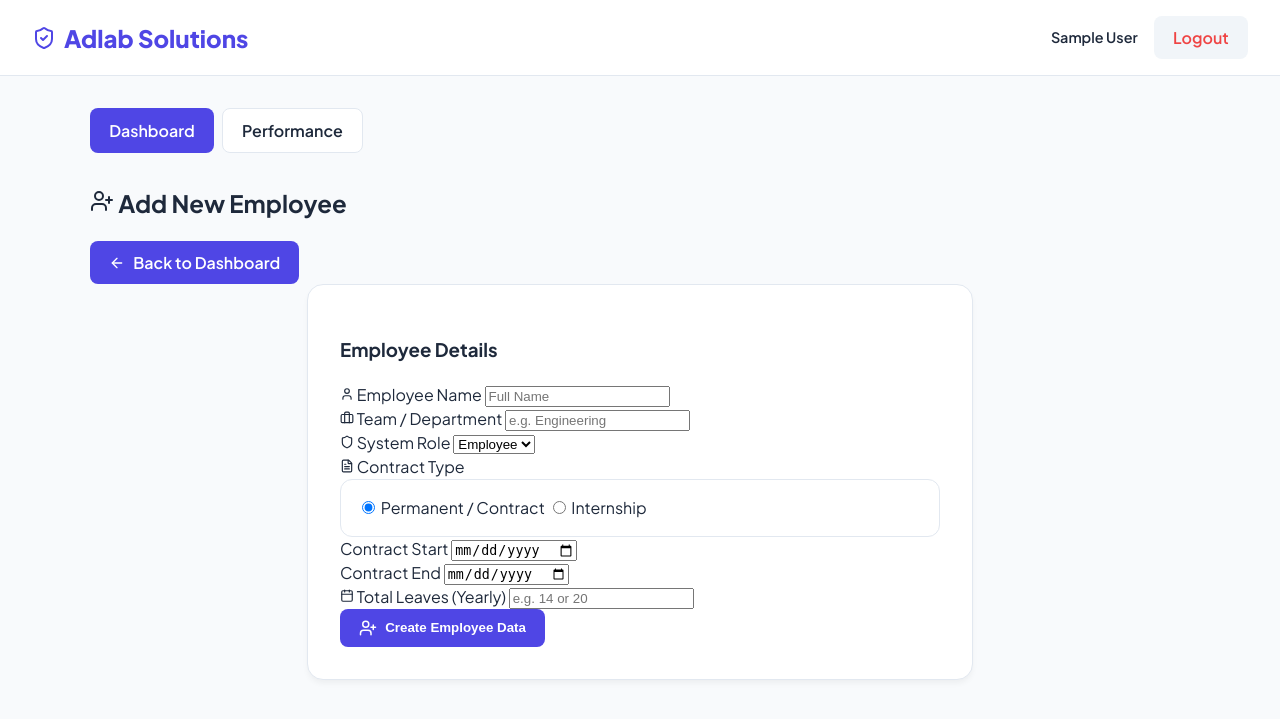
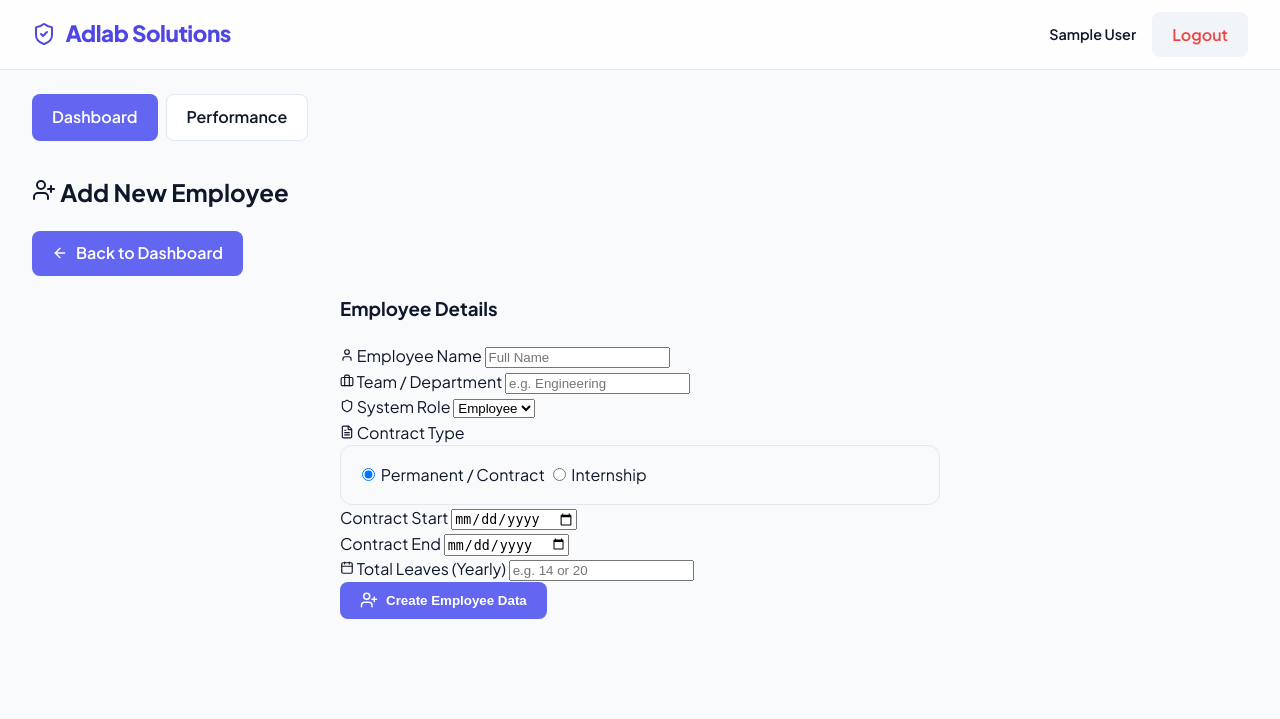
Before and after one commit to Ahsan60712/attendance-system, a Flask app: page /admin/add-employee in a window 1280 px wide. Shown: the top 719 px of the page. Run offline with Flask 3, Linux system fonts and the light colour scheme; the visitor is signed in with stand-in values (Sample User, id 1).

Commit message:
Fixed base.html admin_performance endpoint name

```diff
--- a/templates/base.html
+++ b/templates/base.html
@@ -7,39 +7,45 @@
     <link href="https://fonts.googleapis.com/css2?family=Plus+Jakarta+Sans:wght@400;600;700;800&display=swap" rel="stylesheet">
     <script src="https://unpkg.com/lucide@latest"></script>
     <style>
-        :root { --primary: #4f46e5; --bg: #f8fafc; --text: #1e293b; --border: #e2e8f0; }
-        body { font-family: 'Plus Jakarta Sans', sans-serif; background: var(--bg); color: var(--text); margin: 0; line-height: 1.5; }
-        .container { max-width: 1100px; margin: 0 auto; padding: 2rem; }
-        header { background: white; padding: 1rem 2rem; border-bottom: 1px solid var(--border); display: flex; justify-content: space-between; align-items: center; }
-        .logo { font-weight: 800; font-size: 1.5rem; color: var(--primary); text-decoration: none; display: flex; align-items: center; gap: 0.5rem; }
-        .btn { padding: 0.6rem 1.2rem; background: var(--primary); color: white; text-decoration: none; border-radius: 8px; font-weight: 600; border: none; cursor: pointer; display: inline-flex; align-items: center; gap: 0.5rem; }
-        .card { background: white; padding: 2rem; border-radius: 16px; border: 1px solid var(--border); box-shadow: 0 4px 6px -1px rgba(0,0,0,0.05); margin-bottom: 2rem; }
-        .stats-grid { display: grid; grid-template-columns: repeat(auto-fit, minmax(200px, 1fr)); gap: 1.5rem; margin-bottom: 2rem; }
-        .stat-card { background: white; padding: 1.5rem; border-radius: 12px; border: 1px solid var(--border); text-align: center; }
-        .stat-card .value { font-size: 2.25rem; font-weight: 800; color: var(--primary); display: block; }
-        .stat-card .label { font-size: 0.8rem; color: #64748b; font-weight: 600; text-transform: uppercase; }
-        table { width: 100%; border-collapse: collapse; margin-top: 1rem; }
-        th { text-align: left; padding: 1rem; background: #f1f5f9; font-size: 0.75rem; text-transform: uppercase; border-bottom: 2px solid var(--border); }
-        td { padding: 1rem; border-bottom: 1px solid var(--border); font-size: 0.9rem; }
-        .badge { padding: 0.3rem 0.8rem; border-radius: 99px; font-size: 0.75rem; font-weight: 700; }
-        .badge-approved { background: #dcfce7; color: #166534; }
-        .badge-pending { background: #fef9c3; color: #854d0e; }
-        .badge-rejected { background: #fee2e2; color: #991b1b; }
-
-        /* Alert Styles */
-        .alert { padding: 1rem 1.5rem; border-radius: 12px; margin-bottom: 2rem; display: flex; align-items: center; gap: 0.75rem; font-weight: 600; animation: slideIn 0.3s ease-out; transition: opacity 0.5s; }
-        .alert-success { background: #dcfce7; color: #166534; border: 1px solid #bbf7d0; }
-        .alert-error, .alert-danger { background: #fee2e2; color: #991b1b; border: 1px solid #fecaca; }
-        .alert-info { background: #e0f2fe; color: #0369a1; border: 1px solid #bae6fd; }
-        @keyframes slideIn { from { transform: translateY(-10px); opacity: 0; } to { transform: translateY(0); opacity: 1; } }
+        :root {
+            --primary: #6366f1;
+            --primary-dark: #4f46e5;
+            --bg: #f8fafc;
+            --text: #0f172a;
+            --border: #e2e8f0;
+        }
+        body {
+            font-family: 'Plus Jakarta Sans', sans-serif;
+            background: var(--bg);
+            color: var(--text);
+            margin: 0;
+            line-height: 1.6;
+            -webkit-font-smoothing: antialiased;
+        }
+        .container { max-width: 1280px; margin: 0 auto; padding: 1.5rem 2rem; }
+        header {
+            background: rgba(255, 255, 255, 0.8);
+            backdrop-filter: blur(12px);
+            padding: 0.75rem 2rem;
+            border-bottom: 1px solid var(--border);
+            display: flex;
+            justify-content: space-between;
+            align-items: center;
+            position: sticky;
+            top: 0;
+            z-index: 1000;
+        }
+        .logo { font-weight: 800; font-size: 1.4rem; color: var(--primary-dark); text-decoration: none; display: flex; align-items: center; gap: 0.6rem; letter-spacing: -0.02em; }
+        .btn { padding: 0.6rem 1.25rem; background: var(--primary); color: white; text-decoration: none; border-radius: 8px; font-weight: 600; border: none; cursor: pointer; display: inline-flex; align-items: center; gap: 0.5rem; transition: all 0.2s; }
+        .btn:hover { background: var(--primary-dark); transform: translateY(-1px); }
     </style>
 </head>
 <body>
-    {% if session.get('logged_in') %}
+    {% if session.get('logged_in') or session.get('emp_name') %}
     <header>
         <a href="/" class="logo"><i data-lucide="shield-check"></i> Adlab Solutions</a>
         <div style="display: flex; align-items: center; gap: 1rem;">
-            <span style="font-weight: 600; font-size: 0.9rem;">{{ session.get('emp_name') }}</span>
+            <span style="font-weight: 600; font-size: 0.9rem;">{{ session.get('emp_name') | replace('_', ' ') }}</span>
             <a href="{{ url_for('logout') }}" class="btn" style="background: #f1f5f9; color: #ef4444;">Logout</a>
         </div>
     </header>
@@ -50,11 +56,7 @@
         <nav style="margin-bottom: 2rem; display: flex; gap: 0.5rem; overflow-x: auto;">
             {% if session.get('user_type') == 'admin' %}
                 <a href="{{ url_for('admin_dashboard') }}" class="btn">Dashboard</a>
-                <a href="{{ url_for('admin_performance') }}" class="btn" style="background:white; color:var(--text); border:1px solid var(--border);">Performance</a>
-            {% elif session.get('user_type') == 'manager' %}
-                <a href="{{ url_for('manager_dashboard') }}" class="btn">Team Dashboard</a>
-            {% else %}
-                <a href="{{ url_for('employee_dashboard') }}" class="btn">My Dashboard</a>
+                <a href="{{ url_for('admin_performance_report') }}" class="btn" style="background:white; color:var(--text); border:1px solid var(--border);">Performance</a>
             {% endif %}
         </nav>
         {% endif %}
```
